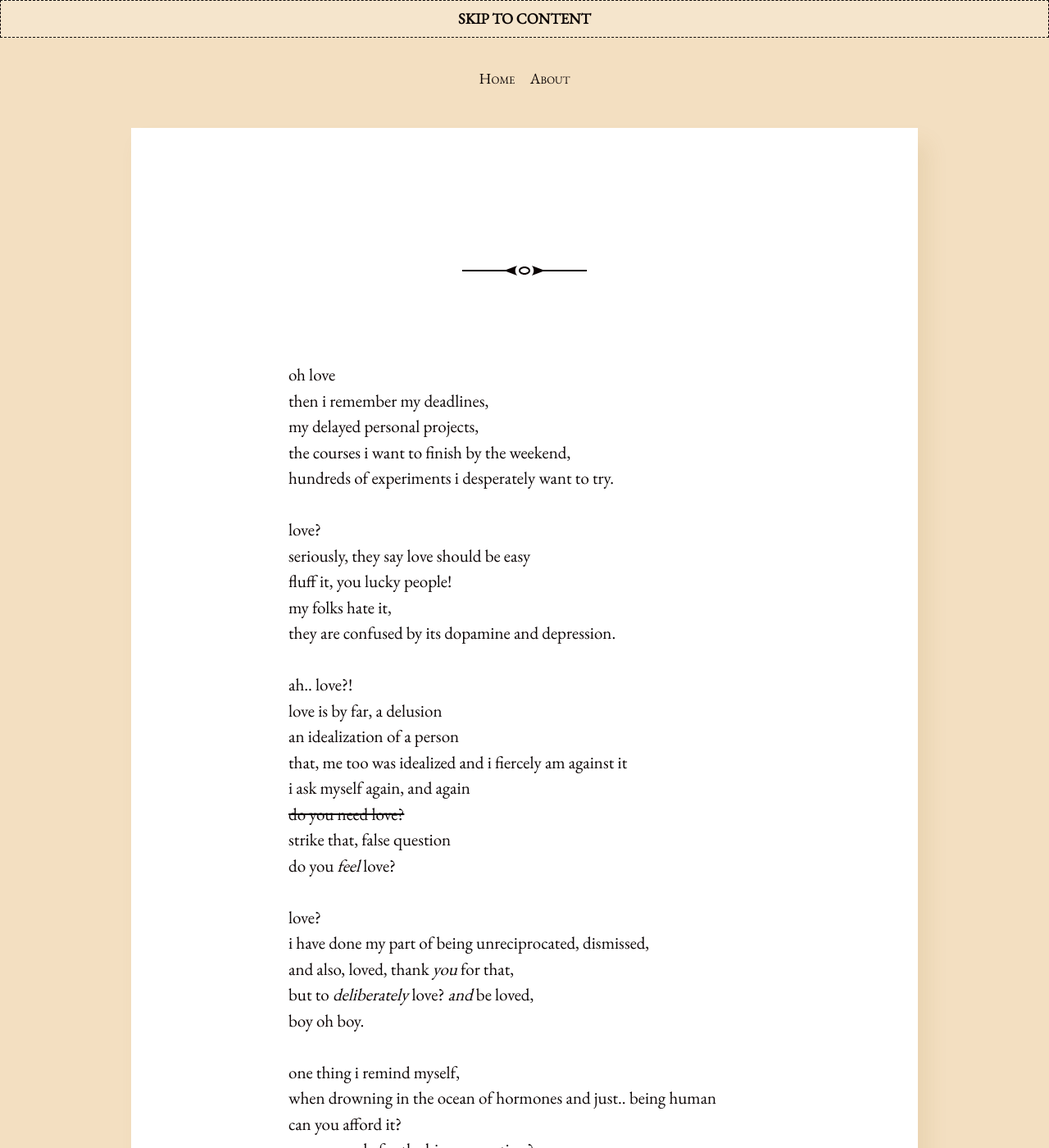
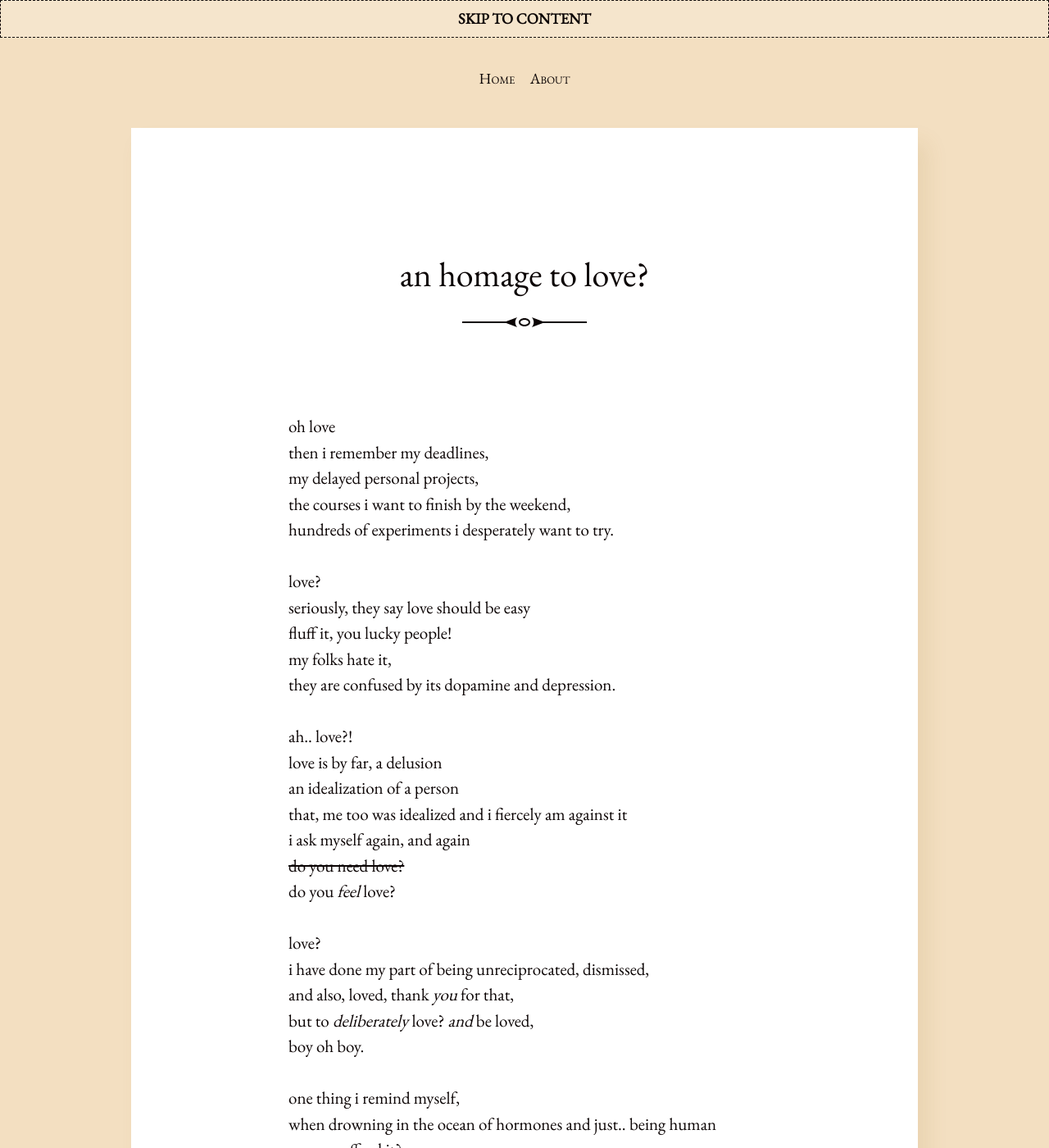
Before and after one commit to laviediu/laviediu.github.io, a Jekyll site: the page built from _posts/2025-05-23-homage-to-love.md, in a window 1280 px wide and 1400 px high. Shown: the whole window at 82% size. Built offline with Jekyll 4.4.1, drawn with Linux system fonts in a browser that asks for light colours; our own code applies the rules of GitHub Pages for plain Markdown files.

Commit message:
Update 2025-05-23-homage-to-love.md

```diff
--- a/_posts/2025-05-23-homage-to-love.md
+++ b/_posts/2025-05-23-homage-to-love.md
@@ -1,6 +1,6 @@
 ---
 layout: post
-title: "an homage to "love""
+title: "an homage to love?"
 date: 2025-05-23
 author: "Maryam Medina"
 categories: literature
@@ -24,7 +24,6 @@ an idealization of a person <br>
 that, me too was idealized and i fiercely am against it<br>
 i ask myself again, and again<br>
 ~~do you need love?~~<br>
-strike that, false question<br>
 do you *feel* love?<br>
 <br>
 love?<br>
```
